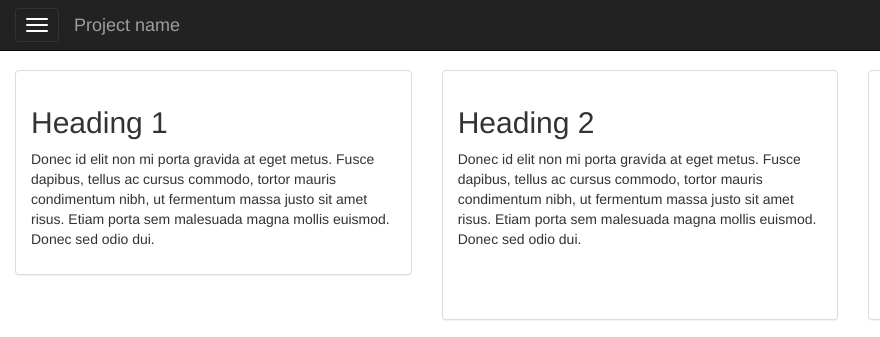
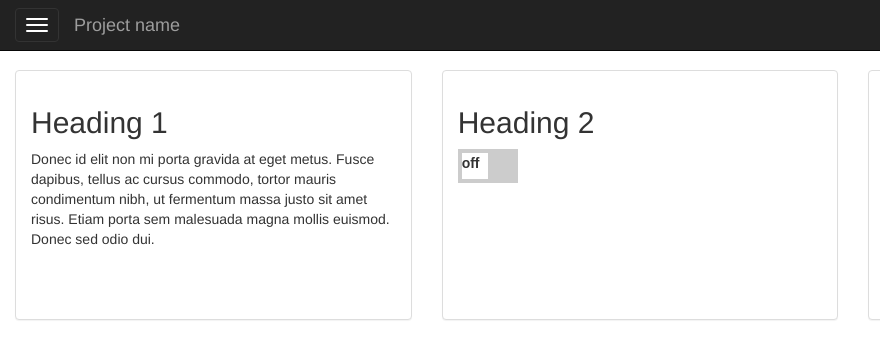
Before and after one commit to legogo29/DomoicaProject, a plain HTML site: page Content/index.html in a window 1280 px wide. Shown: the top 337 px of the page, 0-880 px from the left. Drawn offline with nearby package versions, Linux system fonts and the light colour scheme.

Commit message:
added toggle button

```diff
--- a/Content/css/sidebar.css
+++ b/Content/css/sidebar.css
@@ -155,3 +155,64 @@ footer {
   margin-left: 15px;
   margin-right: 15px;
 }
+
+/* The switch - the box around the slider */
+.switch {
+ position: relative;
+ display: inline-block;
+ width: 60px;
+ height: 34px;
+}
+
+/* Hide default HTML checkbox */
+.switch input {display:none;}
+
+/* The slider */
+.slider {
+ position: absolute;
+ cursor: pointer;
+ top: 0;
+ left: 0;
+ right: 0;
+ bottom: 0;
+ background-color: #ccc;
+ -webkit-transition: .4s;
+ transition: .4s;
+}
+
+.slider:before {
+ position: absolute;
+ content: "off";
+ height: 26px;
+ width: 26px;
+ left: 4px;
+ bottom: 4px;
+ background-color: white;
+ -webkit-transition: .4s;
+ transition: .4s;
+ font-family: sans-serif;
+}
+
+input:checked + .slider {
+ background-color: #2196F3;
+}
+
+input:focus + .slider {
+ box-shadow: 0 0 1px #2196F3;
+}
+
+input:checked + .slider:before {
+ -webkit-transform: translateX(26px);
+ -ms-transform: translateX(26px);
+ transform: translateX(26px);
+ content: "on";
+}
+
+/* Rounded sliders */
+.slider.round {
+ border-radius: 34px;
+}
+
+.slider.round:before {
+ border-radius: 50%;
+}
--- a/Content/index.html
+++ b/Content/index.html
@@ -48,7 +48,7 @@
       <div class="col-xs-12">
         <div class="row">
           <div class="col-xs-6 col-lg-4" id="field1" ondrop="drop(event)" ondragover="allowDrop(event)">
-            <div id="panellogin" class="panel panel-default" draggable="true" ondragstart="drag(event)">
+            <div id="panel1" class="panel panel-default" draggable="true" ondragstart="drag(event)">
               <div class="panel-body">
                 <h2>Heading 1</h2>
                 <p>Donec id elit non mi porta gravida at eget metus. Fusce dapibus, tellus ac cursus commodo, tortor mauris condimentum nibh, ut fermentum massa justo sit amet risus. Etiam porta sem malesuada magna mollis euismod. Donec sed odio dui. </p>
@@ -59,7 +59,10 @@
             <div id="panel2" class="panel panel-default" draggable="true" ondragstart="drag(event)">
               <div class="panel-body">
                 <h2>Heading 2</h2>
-                <p>Donec id elit non mi porta gravida at eget metus. Fusce dapibus, tellus ac cursus commodo, tortor mauris condimentum nibh, ut fermentum massa justo sit amet risus. Etiam porta sem malesuada magna mollis euismod. Donec sed odio dui. </p>
+                <label class="switch">
+                  <input type="checkbox">
+                  <div class="slider"></div>
+                </label>
               </div>
             </div>
           </div><!--/.col-xs-6.col-lg-4-->
```
